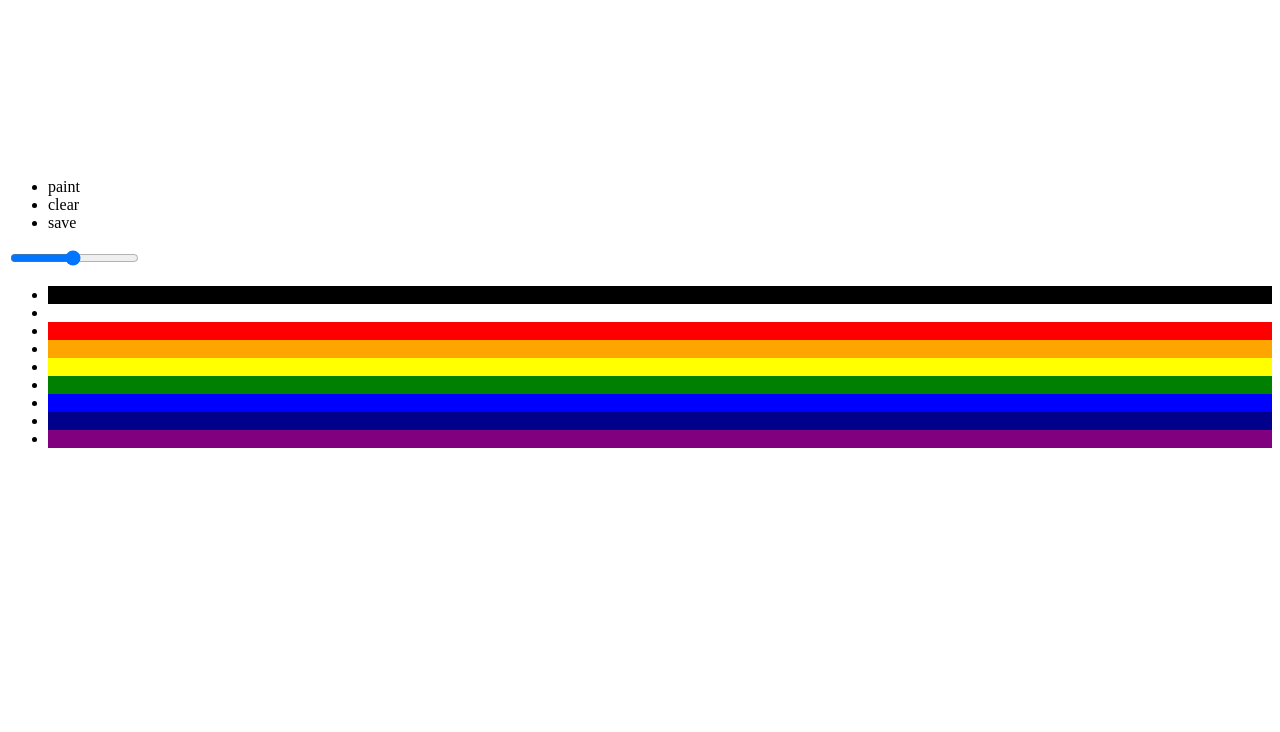
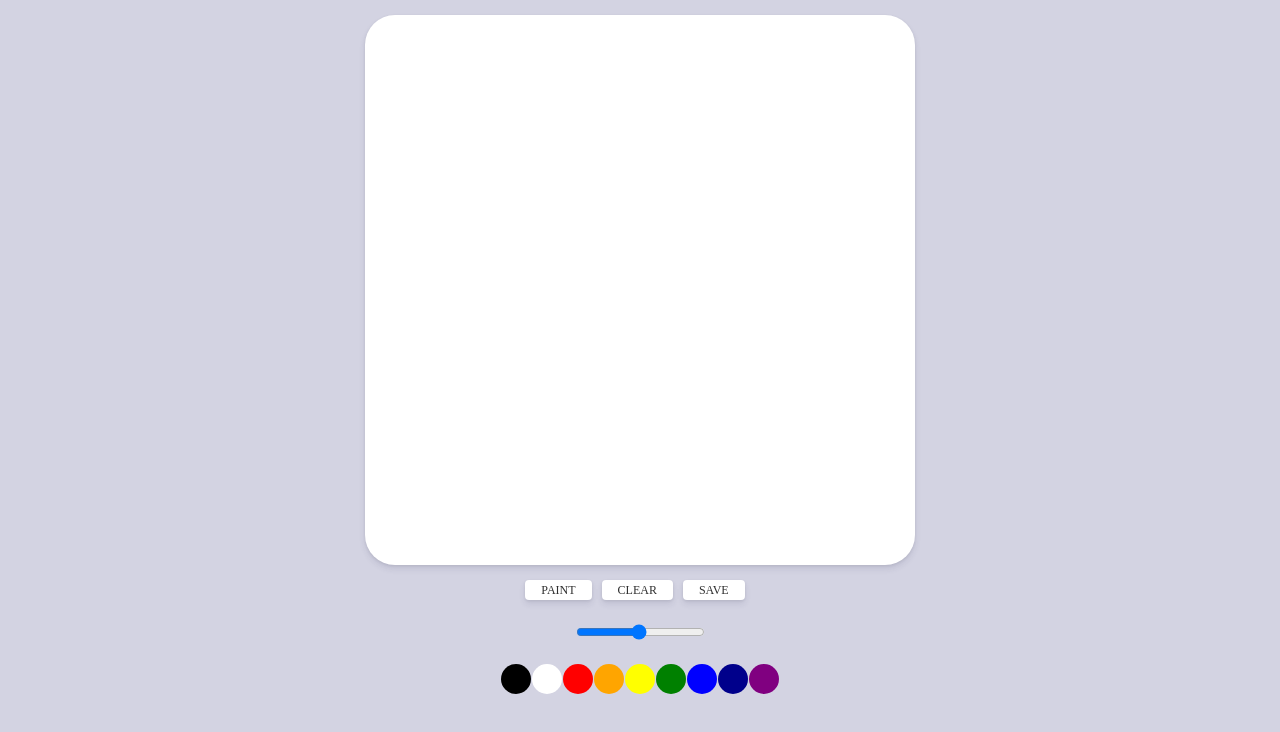
Before and after one commit to eunjung-jenny/paint_js, a plain HTML site: page index.html in a window 1280 px wide. Drawn offline with Linux system fonts and the light colour scheme.

Commit message:
Add style.css reset.css

```diff
--- a/index.html
+++ b/index.html
@@ -5,6 +5,7 @@
     <meta charset="UTF-8">
     <meta name="viewport" content="width=device-width, initial-scale=1.0">
     <meta http-equiv="X-UA-Compatible" content="ie=edge">
+    <link rel="stylesheet" href="style.css" />
     <title>Paint_JS</title>
 </head>
 
--- /dev/null
+++ b/reset.css
@@ -0,0 +1,48 @@
+/* http://meyerweb.com/eric/tools/css/reset/
+   v2.0 | 20110126
+   License: none (public domain)
+*/
+
+html, body, div, span, applet, object, iframe,
+h1, h2, h3, h4, h5, h6, p, blockquote, pre,
+a, abbr, acronym, address, big, cite, code,
+del, dfn, em, img, ins, kbd, q, s, samp,
+small, strike, strong, sub, sup, tt, var,
+b, u, i, center,
+dl, dt, dd, ol, ul, li,
+fieldset, form, label, legend,
+table, caption, tbody, tfoot, thead, tr, th, td,
+article, aside, canvas, details, embed,
+figure, figcaption, footer, header, hgroup,
+menu, nav, output, ruby, section, summary,
+time, mark, audio, video {
+	margin: 0;
+	padding: 0;
+	border: 0;
+	font-size: 100%;
+	font: inherit;
+	vertical-align: baseline;
+}
+/* HTML5 display-role reset for older browsers */
+article, aside, details, figcaption, figure,
+footer, header, hgroup, menu, nav, section {
+	display: block;
+}
+body {
+	line-height: 1;
+}
+ol, ul {
+	list-style: none;
+}
+blockquote, q {
+	quotes: none;
+}
+blockquote:before, blockquote:after,
+q:before, q:after {
+	content: '';
+	content: none;
+}
+table {
+	border-collapse: collapse;
+	border-spacing: 0;
+}
--- a/style.css
+++ b/style.css
@@ -0,0 +1,54 @@
+@import "reset.css";
+
+body {
+    background-color: rgb(211, 211, 226);
+    font-size: 12px;
+    color: #2f2f2f;
+    display: flex;
+    flex-direction: column;
+    align-items: center;
+}
+
+.canvas {
+    width: 550px;
+    height: 550px;
+    background-color: white;
+    border-radius: 30px;
+    box-shadow: 0 4px 6px rgba(50,50,93,.11), 0 1px 3px rgba(0,0,0,.08);
+    margin: 15px 0px;
+}
+
+.control {
+    display: flex;
+    flex-direction: column;
+    align-items: center;
+}
+
+.btns,
+.colors {
+    display: flex;
+}
+
+.btn, .range {
+    cursor: pointer;
+}
+
+.btns .btn {
+    background-color: white;
+    padding: 4px 16px;
+    border-radius: 4px;
+    margin-right: 10px;
+    text-transform: uppercase;
+    box-shadow: 0 4px 6px rgba(50,50,93,.11), 0 1px 3px rgba(0,0,0,.08);
+}
+
+.range {
+    margin: 24px 0px;
+}
+
+.colors .color {
+    width: 30px;
+    height: 30px;
+    border-radius: 50%;
+    margin-right: 1px;
+}
```
